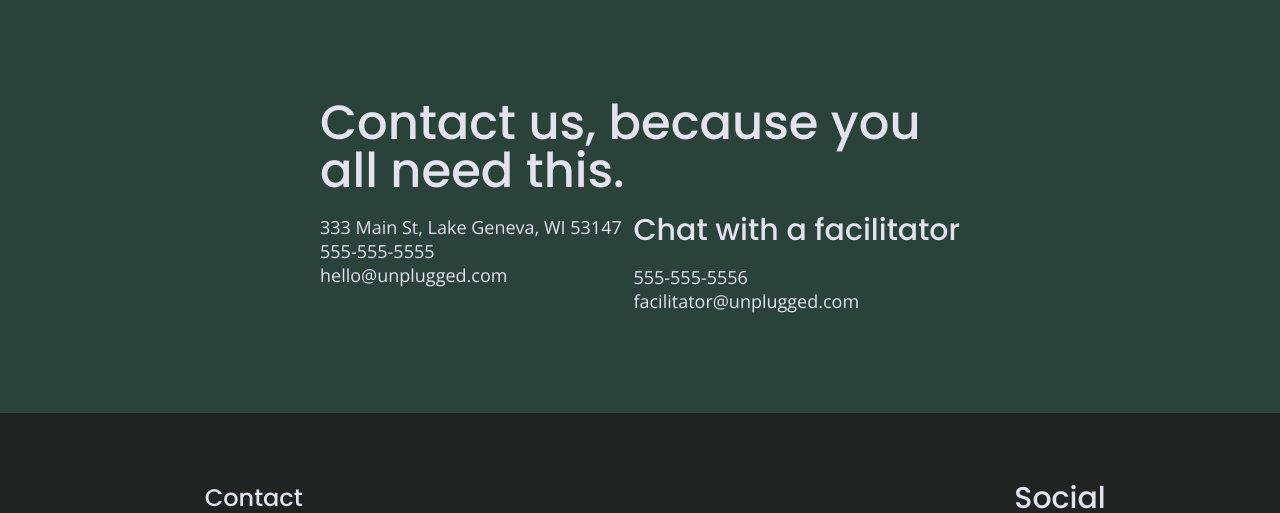
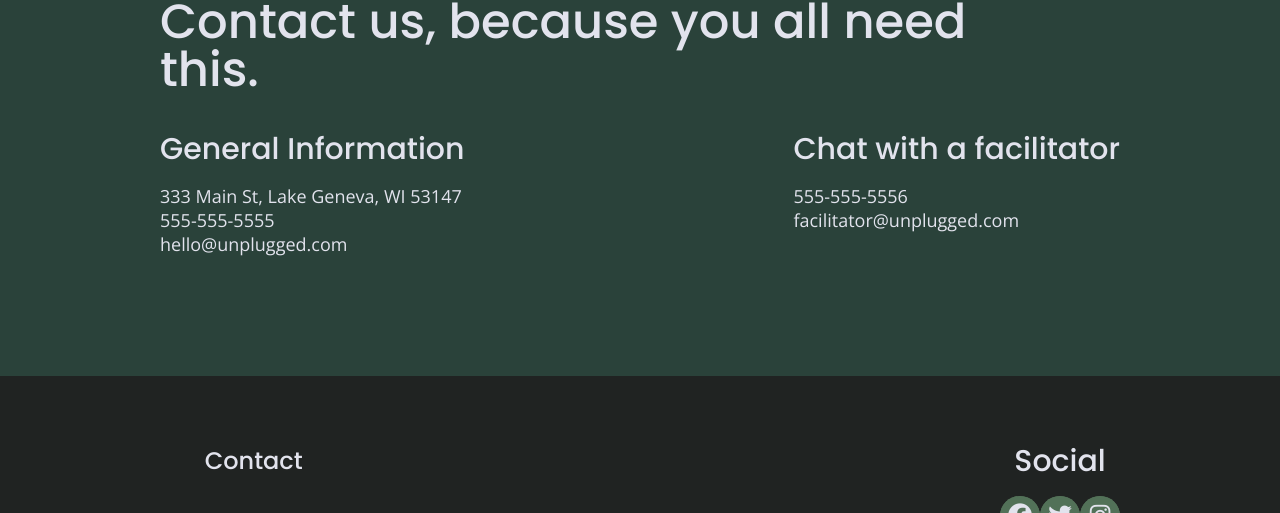
Before and after one commit to JOSIK95/unplugged, a website: page html5-boilerplate_v8.0.0/about/index.html in a window 1280 px wide. Shown: the part 1381-1894 px from the top of the page. Drawn offline with nearby package versions, Linux system fonts and the light colour scheme.

Commit message:
final commit

```diff
--- a/html5-boilerplate_v8.0.0/about/index.html
+++ b/html5-boilerplate_v8.0.0/about/index.html
@@ -63,8 +63,9 @@
 <!--GOOGLE MAPS SECTION-->
 <section class="maps">
   <figure>
-    <iframe src="https://www.google.com/maps/embed?pb=!1m18!1m12!1m3!1d2728.180349094613!2d-79.49634015648742!3d39.867990655497486!2m3!1f0!2f0!3f0!3m2!1i1024!2i768!4f13.1!3m3!1m2!1s0x883537218ad695a5%3A0xd9b5382d33b50ec8!2sFalls%20Market%20Restaurant%20%26%20Inn!5e0!3m2!1sen!2sus!4v1682456630280!5m2!1sen!2sus" width="600" height="450" style="border:0;" allowfullscreen="" loading="lazy" referrerpolicy="no-referrer-when-downgrade"></iframe>
+    <iframe src="https://www.google.com/maps/embed?pb=!1m18!1m12!1m3!1d2936.9019252723406!2d-88.42026109999999!3d42.599824299999995!2m3!1f0!2f0!3f0!3m2!1i1024!2i768!4f13.1!3m3!1m2!1s0x88058beaba2a015f%3A0x4b28e3671bb3e0e9!2s333%20Main%20St%2C%20Lake%20Geneva%2C%20WI%2053147!5e0!3m2!1sen!2sus!4v1683670196568!5m2!1sen!2sus" width="600" height="450" style="border:0;" allowfullscreen="" loading="lazy" referrerpolicy="no-referrer-when-downgrade"></iframe>
   </figure>
+
 </section>
 
 <!--CONTACT US SECTION-->
@@ -73,6 +74,7 @@
     <h2>Contact us, because you all need this.</h2>
     <div class="contact-content">
         <address>
+          <h4>General Information</h4>
           <p>333 Main St, Lake Geneva, WI 53147<br>
           555-555-5555<br>
         hello@unplugged.com</p>
--- a/html5-boilerplate_v8.0.0/css/main.css
+++ b/html5-boilerplate_v8.0.0/css/main.css
@@ -545,7 +545,7 @@ input[type=button] {
 @media only screen and (min-width: 768px){
 /*-------tablet styles---------*/
 .content-wrapper{
-  width: 640px;
+  max-width: 640px;
   margin: 100px 0;
 }
 header{
@@ -697,7 +697,7 @@ about page tablet
 .contact-content {
   display: flex;
   justify-content: space-between;
-  align-items: flex-start;
+  align-items: baseline;
 }
 
 .contact-content h4 {
```
Also changed, not shown: html5-boilerplate_v8.0.0/faq/index.html (+1 -3 lines).
